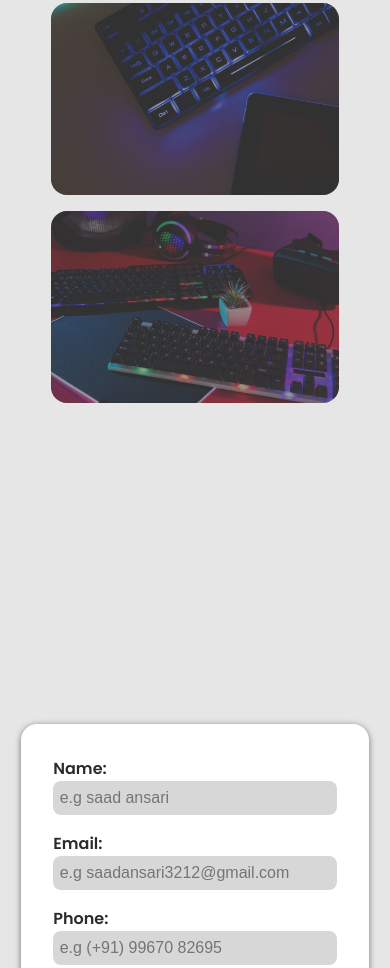
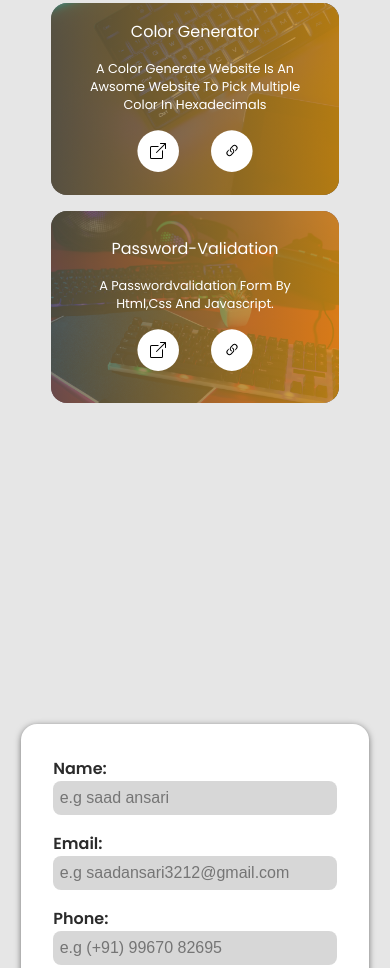
Before and after one commit to Saadansari234/new-portfolio-website, a plain HTML site: page index.html in a window 390 px wide. Shown: the part 2515-3483 px from the top of the page. Drawn offline with nearby package versions, Linux system fonts and the light colour scheme; a web font is replaced by a local one.

Commit message:
added some links and changes my work style

```diff
--- a/portfolio.js
+++ b/portfolio.js
@@ -109,8 +109,8 @@ function myworkObjectfunction(){
     myworkObject("images/myskillspic/pic1.jpg",
     "calculator",
     "A calculator using html,css and javascript to showcase my skills",
-    "#",
-    "#",
+    "https://saadansari234.github.io/calculator/",
+    "https://github.com/Saadansari234/calculator",
     "images/icons/link1.svg",
     "images/icons/link2.svg")
 
@@ -141,16 +141,16 @@ function myworkObjectfunction(){
     myworkObject("images/myskillspic/pic4.jpg",
     "color generator",
     "a color generate website is an awsome website to pick multiple color in hexadecimals",
-    "#",
-    "#",
+    " https://saadansari234.github.io/color-changer/",
+    "https://github.com/Saadansari234/color-changer",
     "images/icons/link1.svg",
     "images/icons/link2.svg")
 
     myworkObject("images/myskillspic/pic5.jpg",
-    "portfolio website",
-    "A portfolio website showcases my work, achievements, and skills to potential clients or employers.",
-    "#",
-    "https://github.com/Saadansari234/new-portfolio-website.git",
+    "password-validation",
+    "A passwordvalidation form by html,css and javascript.",
+    " https://saadansari234.github.io/password-validation/",
+    "https://github.com/Saadansari234/password-validation",
     "images/icons/link1.svg",
     "images/icons/link2.svg")
 
--- a/sass/portfolio.scss
+++ b/sass/portfolio.scss
@@ -970,7 +970,8 @@ body {
           width: 18rem;
           height: 12rem;
           z-index: 0;
-          bottom: -100%;
+          // bottom: -100%;
+         top: 0;
           background: linear-gradient(to right, #6662497e, #ffa600a1);
           ;
           transition: 0.5s;
@@ -1303,6 +1304,7 @@ body {
               h3 {
                 @include margin-padding-reset;
                 font-weight: 300;
+                font-size: 1rem;
               }
             }
 
```
Also changed, not shown: sass/portfolio.css, 1 other file.
